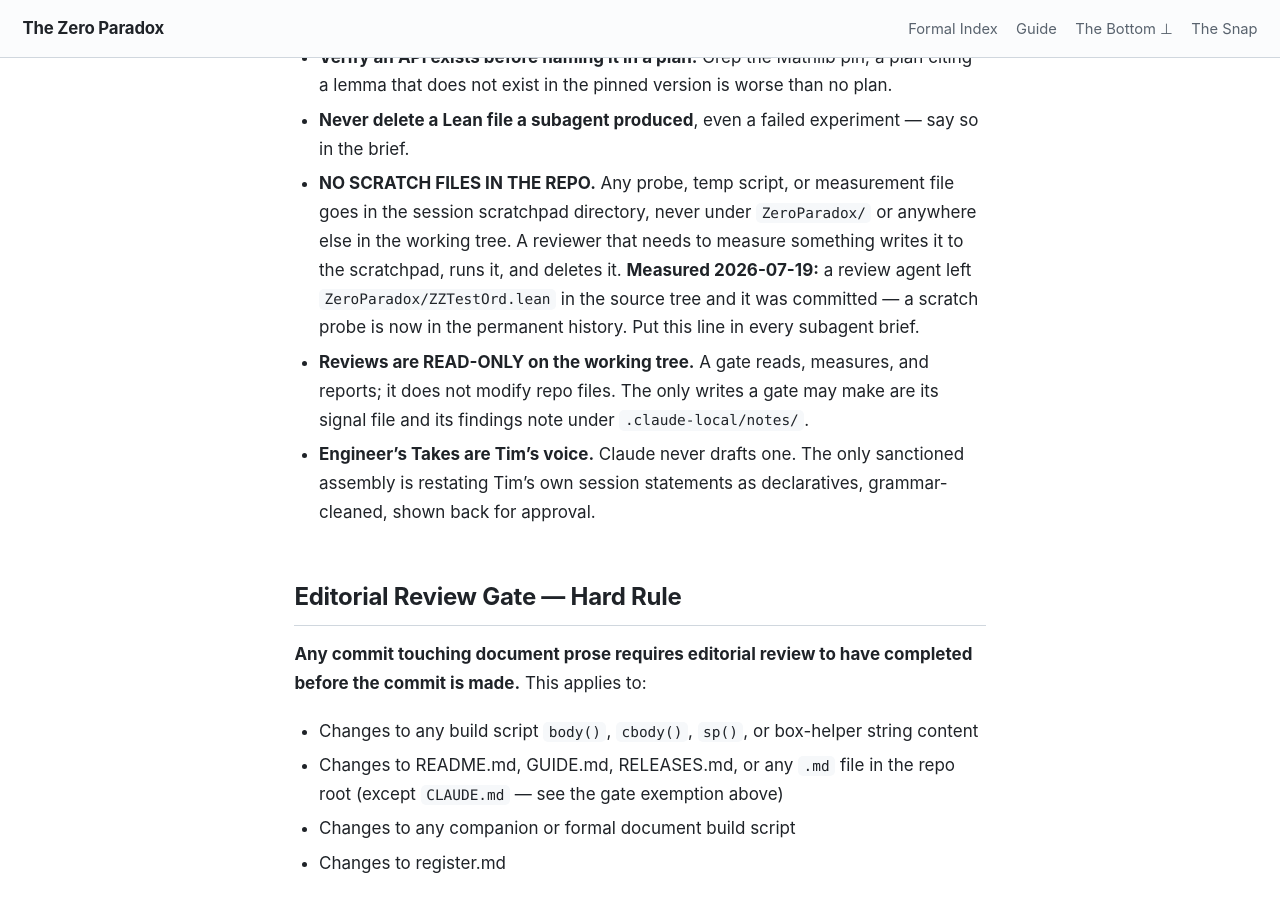
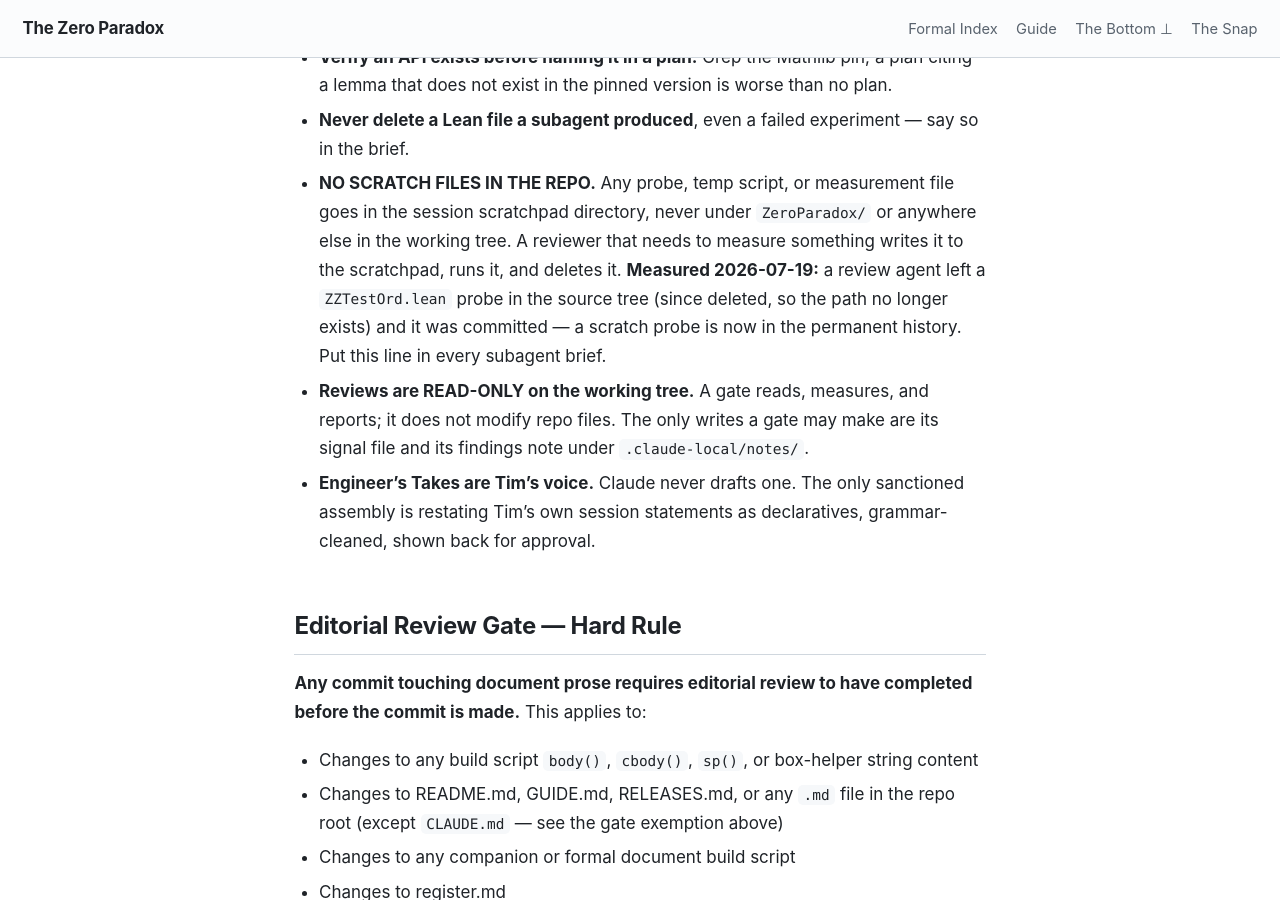
Before and after one commit to timbrigham/ZeroParadox, a Jekyll site: the page built from CLAUDE.md, in a window 1280 px wide and 900 px high, scrolled down 6939 px. Built offline with Jekyll 4.4.1, drawn with Linux system fonts in a browser that asks for light colours; our own code applies the rules of GitHub Pages for plain Markdown files.

Commit message:
@ CLAUDE.md: reword the scratch-file rule so the path resolver skips its dead example
Co-Authored-By: Claude Opus 4.8 <noreply@anthropic.com>
Claude-Session: https://claude.ai/code/session_019ex5pUXGAyW6SbgBURSS9M

```diff
--- a/CLAUDE.md
+++ b/CLAUDE.md
@@ -137,8 +137,9 @@ into the brief explicitly — the same way the encoding and glob warnings are al
 - **NO SCRATCH FILES IN THE REPO.** Any probe, temp script, or measurement file goes in the session
   scratchpad directory, never under `ZeroParadox/` or anywhere else in the working tree. A reviewer that
   needs to measure something writes it to the scratchpad, runs it, and deletes it. **Measured
-  2026-07-19:** a review agent left `ZeroParadox/ZZTestOrd.lean` in the source tree and it was committed —
-  a scratch probe is now in the permanent history. Put this line in every subagent brief.
+  2026-07-19:** a review agent left a `ZZTestOrd.lean` probe in the source tree (since deleted, so the
+  path no longer exists) and it was committed — a scratch probe is now in the permanent history. Put this
+  line in every subagent brief.
 - **Reviews are READ-ONLY on the working tree.** A gate reads, measures, and reports; it does not modify
   repo files. The only writes a gate may make are its signal file and its findings note under
   `.claude-local/notes/`.
```
